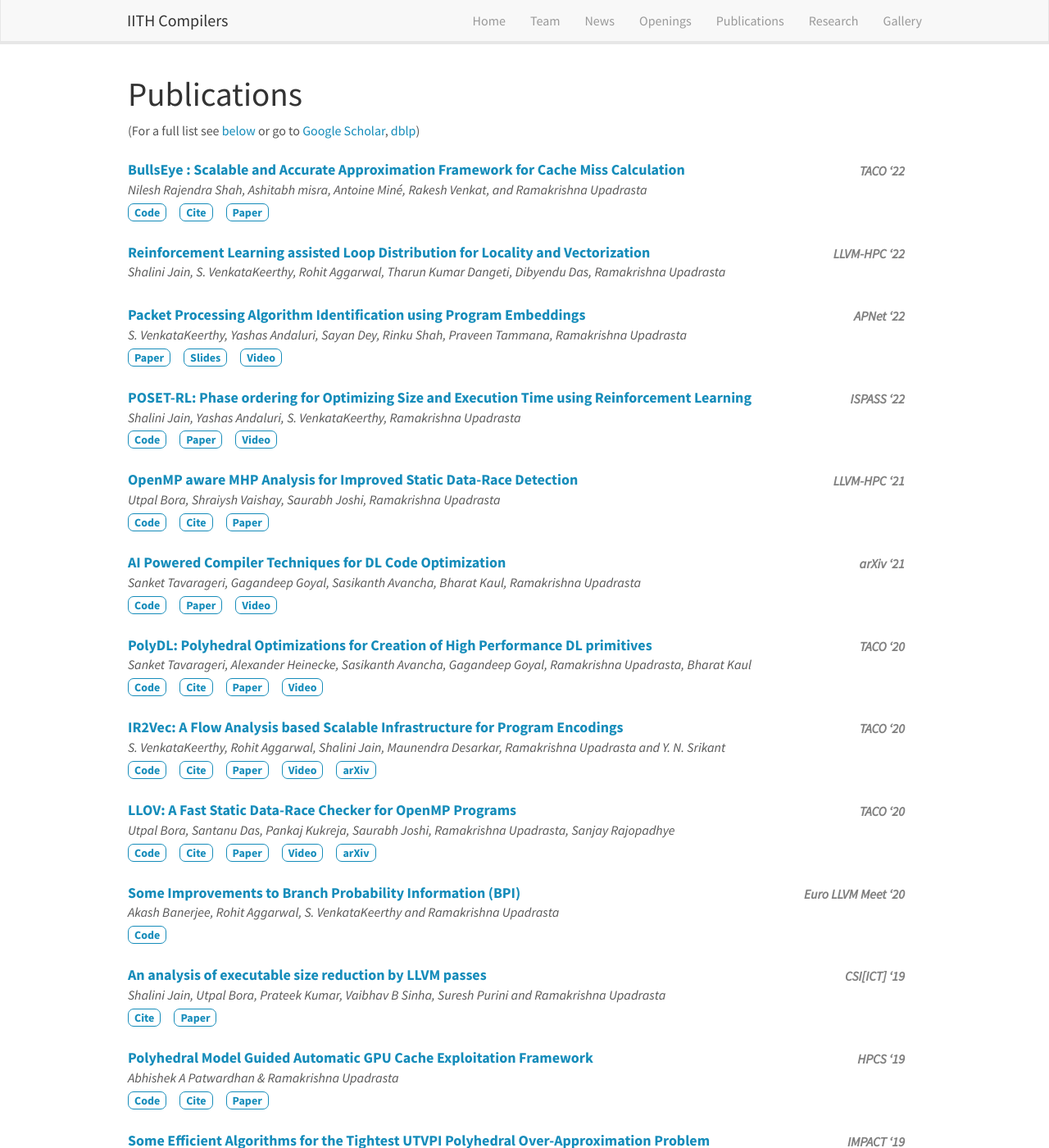
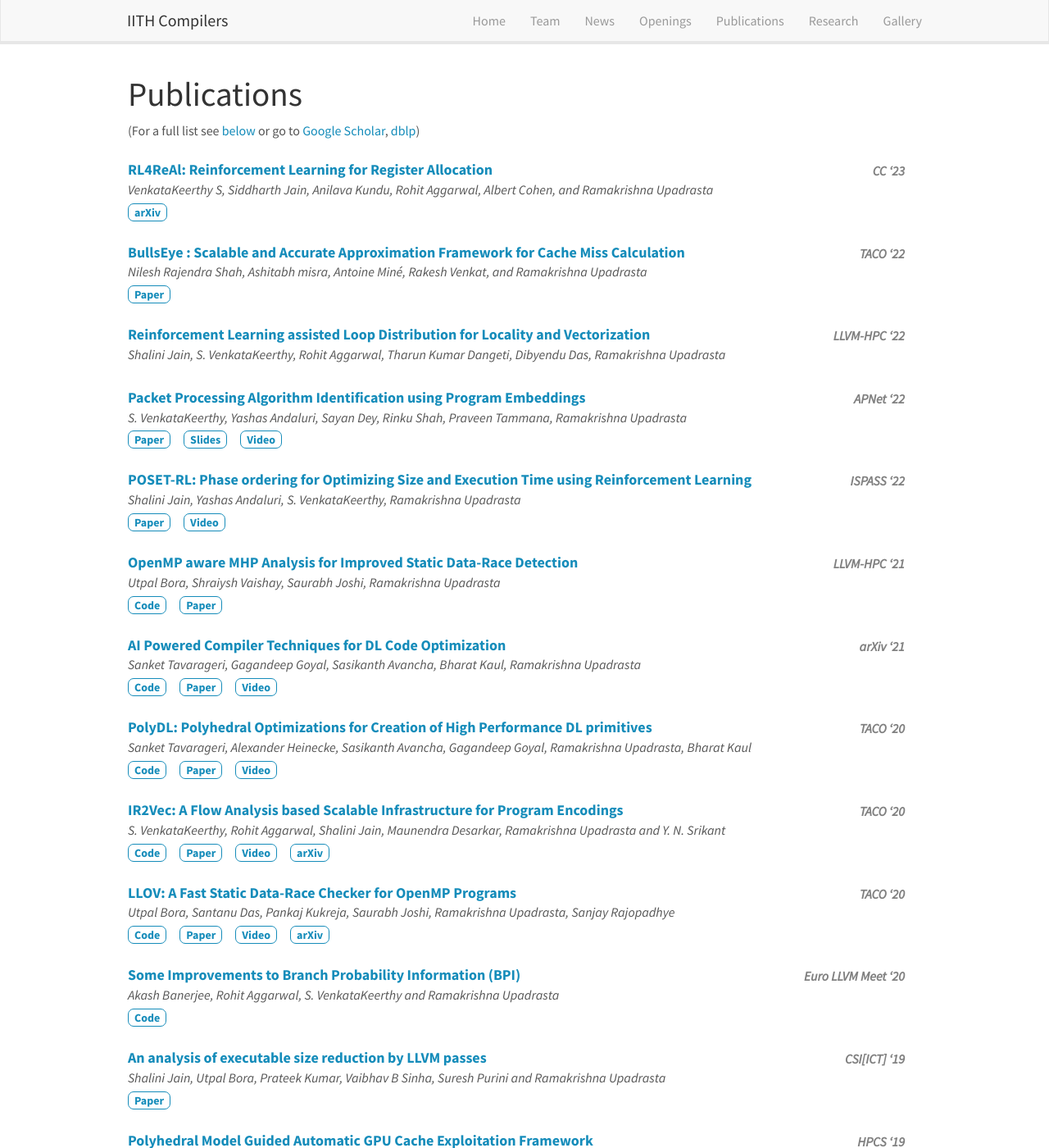
Before and after one commit to utpalbora/compilers.cse.iith.ac.in, a Jekyll site: the page built from _pages/publications.md, in a window 1280 px wide and 1400 px high. Shown: the whole window at 82% size. Built offline with Jekyll 4.4.1, drawn with Linux system fonts in a browser that asks for light colours; nearby versions of some CDN libraries.

Commit message:
Added entry for RL4ReAl in publication page

```diff
--- a/_data/publist.yml
+++ b/_data/publist.yml
@@ -1,3 +1,23 @@
+- shortname: "rl4real"
+  title: "RL4ReAl: Reinforcement Learning for Register Allocation"
+  authors: "VenkataKeerthy S, Siddharth Jain, Anilava Kundu, Rohit Aggarwal, Albert Cohen, and Ramakrishna Upadrasta"
+  description: ""
+  year: "2023"
+  publishedAt: "CC"
+  project: 0
+  publication: 1
+  type: "Conference"
+  # image: ""
+  highlight: 1
+  github_link: ""
+  citation: ""
+  paper_link: ""
+  poster_link: ""
+  slides_link: ""
+  videos_link: ""
+  arxiv_link: "https://arxiv.org/abs/2204.02013"
+
+
 - shortname: "bullseye"
   title: "BullsEye : Scalable and Accurate Approximation Framework for Cache Miss Calculation"
   authors: "Nilesh Rajendra Shah, Ashitabh misra, Antoine Miné, Rakesh Venkat, and Ramakrishna Upadrasta"
@@ -9,7 +29,7 @@
   type: "Conference"
   # image: ""
   highlight: 1
-  github_link: "https://github.com/IITH-Compilers/bullseye"
+  github_link: ""
   citation: "@article{10.1145/3558003,
   author = {Shah, Nilesh Rajendra and Misra, Ashitabh and Miné, Antoine and Venkat, Rakesh and Upadrasta, Ramakrishna},
   title = {BullsEye : Scalable and Accurate Approximation Framework for Cache Miss Calculation},
@@ -35,10 +55,6 @@
   slides_link: ""
   videos_link: ""
   arxiv_link: ""
-
-
-
-
 
 
 - shortname: "rl_loop_distribution"
@@ -90,7 +106,7 @@
   type: "Conference"
   # image: ""
   highlight: 1
-  github_link: "https://github.com/IITH-Compilers/POSET-RL"
+  github_link: ""
   citation: ""
   paper_link: "https://llvm.org/devmtg/2022-04-03/slides/POSET-RL.Phase.ordering.for.Optimizing.Size.and.Execution.Time.using.Reinforcement.Learning.pdf"
   poster_link: ""
--- a/_pages/publications.md
+++ b/_pages/publications.md
@@ -76,9 +76,9 @@ permalink: /publications/
   {% if publi.github_link != "" %}
   <a class=badge href="{{publi.github_link}}">Code</a>&nbsp;&nbsp;&nbsp;&nbsp;
   {% endif %}
-  {% if publi.citation != "" %}
+  <!-- {% if publi.citation != "" %}
   <a class=badge href="{{publi.citation}}">Cite</a>&nbsp;&nbsp;&nbsp;&nbsp;
-  {% endif %}
+  {% endif %} -->
   {% if publi.paper_link != "" %}
   <a class=badge href="{{publi.paper_link}}">Paper</a>&nbsp;&nbsp;&nbsp;&nbsp;
   {% endif %}
```
